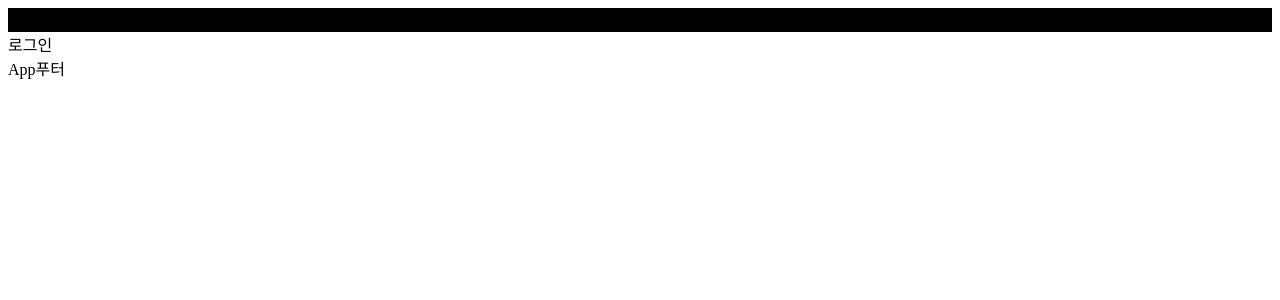
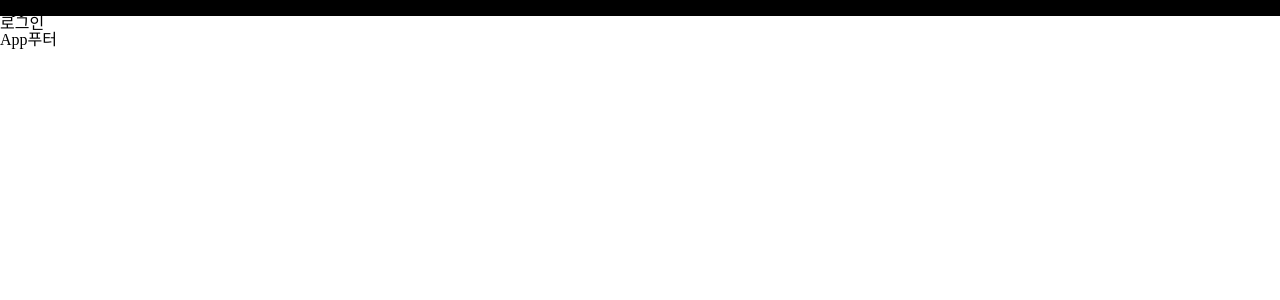
Before and after one commit to jdwns96/React-Shop, a React (Create React App) app: page /login in a window 1280 px wide. Shown: the top 300 px of the page. Built offline with nearby package versions, Linux system fonts and the light colour scheme.

Commit message:
[UPDATE] emotion

```diff
--- a/src/assets/styles/global.tsx
+++ b/src/assets/styles/global.tsx
@@ -2,13 +2,134 @@
 import { Global, css } from "@emotion/react";
 
 const style = css`
-  * {
+  /* http://meyerweb.com/eric/tools/css/reset/
+   v2.0 | 20110126
+   License: none (public domain)
+*/
+
+  html,
+  body,
+  div,
+  span,
+  applet,
+  object,
+  iframe,
+  h1,
+  h2,
+  h3,
+  h4,
+  h5,
+  h6,
+  p,
+  blockquote,
+  pre,
+  a,
+  abbr,
+  acronym,
+  address,
+  big,
+  cite,
+  code,
+  del,
+  dfn,
+  em,
+  img,
+  ins,
+  kbd,
+  q,
+  s,
+  samp,
+  small,
+  strike,
+  strong,
+  sub,
+  sup,
+  tt,
+  var,
+  b,
+  u,
+  i,
+  center,
+  dl,
+  dt,
+  dd,
+  ol,
+  ul,
+  li,
+  fieldset,
+  form,
+  label,
+  legend,
+  table,
+  caption,
+  tbody,
+  tfoot,
+  thead,
+  tr,
+  th,
+  td,
+  article,
+  aside,
+  canvas,
+  details,
+  embed,
+  figure,
+  figcaption,
+  footer,
+  header,
+  hgroup,
+  menu,
+  nav,
+  output,
+  ruby,
+  section,
+  summary,
+  time,
+  mark,
+  audio,
+  video {
     margin: 0;
     padding: 0;
+    border: 0;
+    font-size: 100%;
+    font: inherit;
+    vertical-align: baseline;
   }
-
+  /* HTML5 display-role reset for older browsers */
+  article,
+  aside,
+  details,
+  figcaption,
+  figure,
+  footer,
+  header,
+  hgroup,
+  menu,
+  nav,
+  section {
+    display: block;
+  }
   body {
-    box-sizing: border-box;
+    line-height: 1;
+  }
+  ol,
+  ul {
+    list-style: none;
+  }
+  blockquote,
+  q {
+    quotes: none;
+  }
+  blockquote:before,
+  blockquote:after,
+  q:before,
+  q:after {
+    content: "";
+    content: none;
+  }
+  table {
+    border-collapse: collapse;
+    border-spacing: 0;
   }
 `;
 
--- a/src/components/template/AppLayout.tsx
+++ b/src/components/template/AppLayout.tsx
@@ -1,13 +1,12 @@
 import React from "react";
 
 /** @jsxImportSource @emotion/react */
-import { jsx, css } from "@emotion/react";
+import { css } from "@emotion/react";
 
 const AppLayout = ({ children }: { children: JSX.Element }) => {
   return (
     <>
       <div css={testCss}>App헤더</div>
-      {/* <div>App헤더</div> */}
       {children}
       <div>App푸터</div>
     </>
--- a/src/index.tsx
+++ b/src/index.tsx
@@ -14,11 +14,13 @@
 import router from "@pages/router";
 
 // emtion
+import GlobalStyle from "@assets/styles/global";
 
 ReactDOM.render(
   <React.StrictMode>
     <Provider store={store}>
       <BrowserRouter>
+        <GlobalStyle />
         <Switch>
           {router.map((elem, i) => (
             <Route exact={elem.exact} path={elem.path} component={elem.component} />
```
